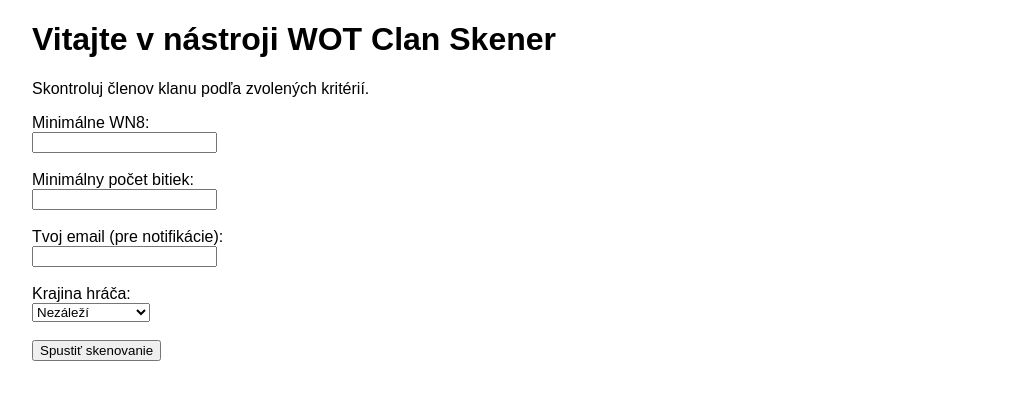
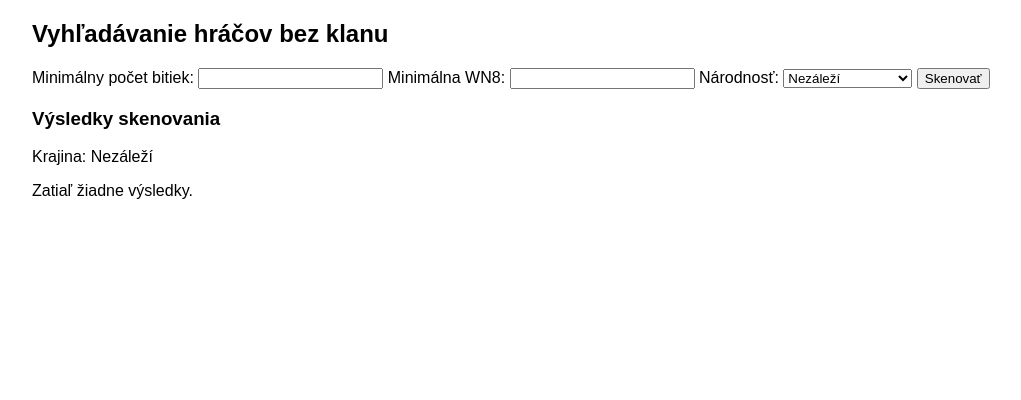
Before and after one commit to H4DrOiD/WOT-ClanSkener, a Flask app: page / in a window 1280 px wide. Shown: the part 58-458 px from the top of the page, without its empty margins (8-1029 px from the left). Run offline with Flask 3, Linux system fonts and the light colour scheme.

Commit message:
Update index.html

```diff
--- a/templates/index.html
+++ b/templates/index.html
@@ -1,30 +1,45 @@
 {% extends "base.html" %}
-{% block title %}Domov{% endblock %}
 {% block content %}
-<h1>Vitajte v nástroji WOT Clan Skener</h1>
-<p>Skontroluj členov klanu podľa zvolených kritérií.</p>
+<h2>Vyhľadávanie hráčov bez klanu</h2>
+<form method="POST">
+    <label for="min_battles">Minimálny počet bitiek:</label>
+    <input type="number" id="min_battles" name="min_battles" required>
 
-<form method="POST" action="/">
-    <label for="wn8">Minimálne WN8:</label><br>
-    <input type="number" id="wn8" name="wn8" required><br><br>
+    <label for="min_wn8">Minimálna WN8:</label>
+    <input type="number" id="min_wn8" name="min_wn8" required>
 
-    <label for="battles">Minimálny počet bitiek:</label><br>
-    <input type="number" id="battles" name="battles" required><br><br>
-
-    <label for="email">Tvoj email (pre notifikácie):</label><br>
-    <input type="email" id="email" name="email" required><br><br>
-
-    <label for="country">Krajina hráča:</label><br>
-    <select name="country" id="country">
-        <option value="">Nezáleží</option>
-        <option value="cz">Česká republika</option>
+    <label for="nation">Národnosť:</label>
+    <select id="nation" name="nation">
+        <option value="any">Nezáleží</option>
+        <option value="cs">Česká republika</option>
         <option value="sk">Slovensko</option>
         <option value="pl">Poľsko</option>
         <option value="de">Nemecko</option>
+        <option value="en">Anglicky hovoriaci</option>
         <option value="ru">Rusko</option>
-        <!-- ďalšie krajiny podľa potreby -->
-    </select><br><br>
+    </select>
 
-    <button type="submit">Spustiť skenovanie</button>
+    <button type="submit">Skenovať</button>
 </form>
+
+<h3>Výsledky skenovania</h3>
+<p>Krajina: {{ selected_nation or "Nezáleží" }}</p>
+
+{% if error %}
+  <p style="color:red;">❌ {{ error }}</p>
+{% elif players %}
+  <ul>
+  {% for player in players %}
+    <li>
+      <strong>{{ player.nickname }}</strong>
+      – Bitky: {{ player.battles }},
+      – WN8: <span style="color:{{ player.wn8_color }}">{{ player.wn8 }}</span>,
+      – Národnosť: {{ player.nation|upper }},
+      – ID: {{ player.account_id }}
+    </li>
+  {% endfor %}
+  </ul>
+{% else %}
+  <p>Zatiaľ žiadne výsledky.</p>
+{% endif %}
 {% endblock %}
```
